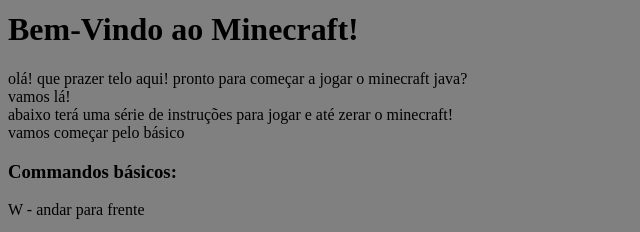
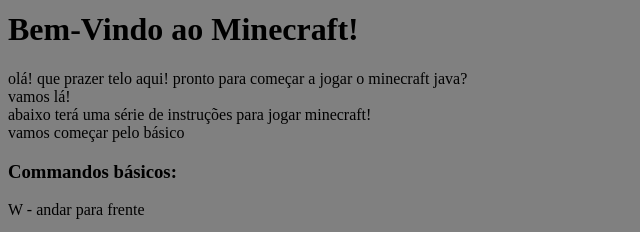
Before and after one commit to JuninhoWeber/TesteDeAprendendoMinecraft, a plain HTML site: page index.html in a window 1280 px wide. Shown: the part 330-562 px from the top of the page, 0-640 px from the left. Drawn offline with Linux system fonts and the light colour scheme.

Commit message:
arquivos necessários
arquivos necessários para funcionamento

```diff
--- a/index.html
+++ b/index.html
@@ -16,7 +16,7 @@
         <h1>Bem-Vindo ao Minecraft!</h1>
         <p>olá! que prazer telo aqui! pronto para começar a jogar o minecraft java?<br>
             vamos lá!<br>
-            abaixo terá uma série de instruções para jogar e até zerar o minecraft!<br>
+            abaixo terá uma série de instruções para jogar minecraft!<br>
             vamos começar pelo básico</p>
         <h3>Commandos básicos:</h3>
         <p>W - andar para frente</p>
```
